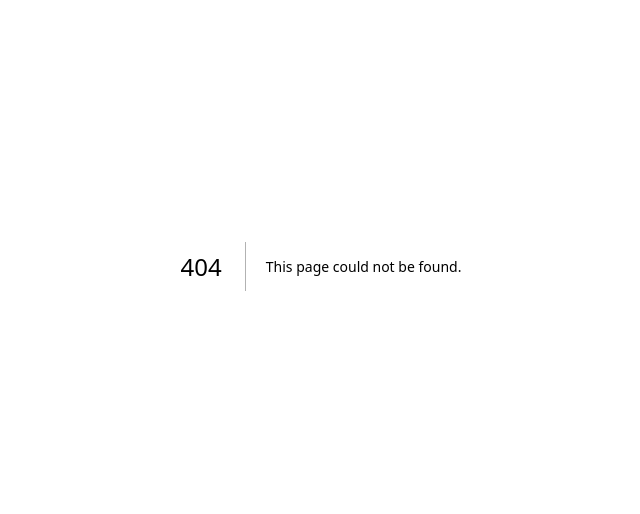
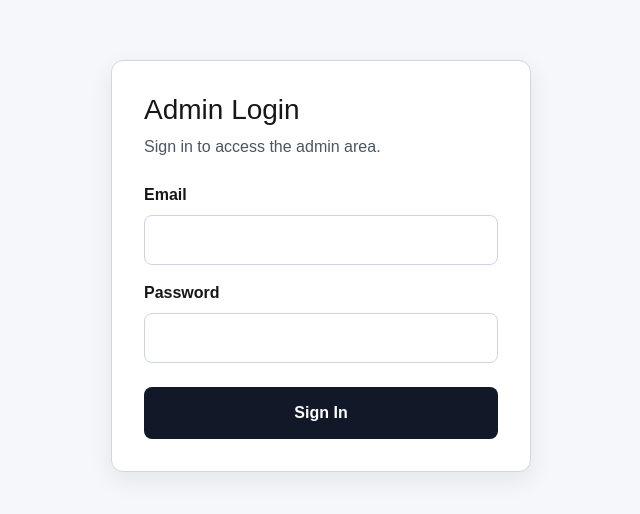
Before and after one commit to gacurl/settled-field-platform, a Next.js app: page /admin/login in a window 1280 px wide. Before the commit this address had no page. Shown: the part 134-648 px from the top of the page, without its empty margins (319-959 px from the left). Built offline with nearby package versions, Linux system fonts and the light colour scheme.

Commit message:
Issue 0-5: add admin login API credential check

```diff
--- /dev/null
+++ b/app/admin/login/page.tsx
@@ -0,0 +1,118 @@
+export default function AdminLoginPage() {
+  return (
+    <main
+      style={{
+        minHeight: "100vh",
+        display: "flex",
+        alignItems: "center",
+        justifyContent: "center",
+        padding: "2rem",
+        backgroundColor: "#f5f7fa",
+      }}
+    >
+      <div
+        style={{
+          width: "100%",
+          maxWidth: "420px",
+          padding: "2rem",
+          border: "1px solid #d0d7de",
+          borderRadius: "12px",
+          backgroundColor: "#ffffff",
+          boxShadow: "0 8px 24px rgba(15, 23, 42, 0.08)",
+        }}
+      >
+        <h1
+          style={{
+            margin: "0 0 0.5rem",
+            fontSize: "1.75rem",
+            lineHeight: 1.2,
+          }}
+        >
+          Admin Login
+        </h1>
+        <p
+          style={{
+            margin: "0 0 1.5rem",
+            color: "#4b5563",
+            lineHeight: 1.5,
+          }}
+        >
+          Sign in to access the admin area.
+        </p>
+
+        <form action="/api/admin/login" method="post">
+          <div style={{ marginBottom: "1rem" }}>
+            <label
+              htmlFor="email"
+              style={{
+                display: "block",
+                marginBottom: "0.5rem",
+                fontWeight: 600,
+              }}
+            >
+              Email
+            </label>
+            <input
+              id="email"
+              name="email"
+              type="email"
+              autoComplete="email"
+              style={{
+                width: "100%",
+                padding: "0.75rem",
+                border: "1px solid #cbd5e1",
+                borderRadius: "8px",
+                fontSize: "1rem",
+                boxSizing: "border-box",
+              }}
+            />
+          </div>
+
+          <div style={{ marginBottom: "1.5rem" }}>
+            <label
+              htmlFor="password"
+              style={{
+                display: "block",
+                marginBottom: "0.5rem",
+                fontWeight: 600,
+              }}
+            >
+              Password
+            </label>
+            <input
+              id="password"
+              name="password"
+              type="password"
+              autoComplete="current-password"
+              style={{
+                width: "100%",
+                padding: "0.75rem",
+                border: "1px solid #cbd5e1",
+                borderRadius: "8px",
+                fontSize: "1rem",
+                boxSizing: "border-box",
+              }}
+            />
+          </div>
+
+          <button
+            type="submit"
+            style={{
+              width: "100%",
+              padding: "0.875rem",
+              border: "none",
+              borderRadius: "8px",
+              backgroundColor: "#111827",
+              color: "#ffffff",
+              fontSize: "1rem",
+              fontWeight: 600,
+              cursor: "pointer",
+            }}
+          >
+            Sign In
+          </button>
+        </form>
+      </div>
+    </main>
+  );
+}
--- /dev/null
+++ b/app/api/admin/login/route.ts
@@ -0,0 +1,16 @@
+export async function POST(request: Request) {
+  const formData = await request.formData();
+  const email = formData.get("email");
+  const password = formData.get("password");
+
+  if (
+    typeof email === "string" &&
+    typeof password === "string" &&
+    email === process.env.ADMIN_EMAIL &&
+    password === process.env.ADMIN_PASSWORD
+  ) {
+    return new Response("OK", { status: 200 });
+  }
+
+  return new Response("Unauthorized", { status: 401 });
+}
```
